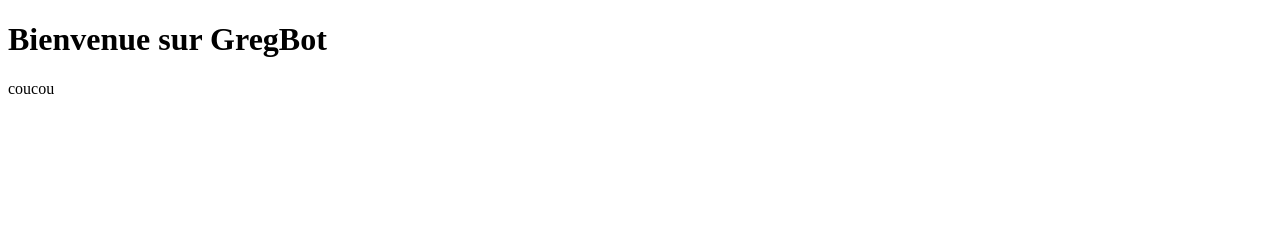
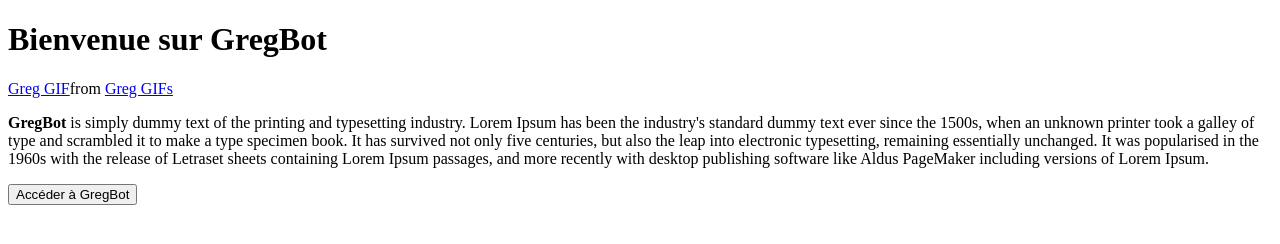
Before and after one commit to TomFnt/GregBot, a plain HTML site: page index.html in a window 1280 px wide. Drawn offline with Linux system fonts and the light colour scheme; a script that the page names is missing.

Commit message:
basic homepage

```diff
--- a/index.html
+++ b/index.html
@@ -8,6 +8,10 @@
 </head>
 <body>
 <h1>Bienvenue sur GregBot</h1>
-<p>coucou</p>
+<div class="tenor-gif-embed" data-postid="18420710" data-share-method="host" data-aspect-ratio="1.33333" data-width="100%"><a href="https://tenor.com/view/greg-gif-18420710">Greg GIF</a>from <a href="https://tenor.com/search/greg-gifs">Greg GIFs</a></div> <script type="text/javascript" async src="https://tenor.com/embed.js"></script>
+<p><strong>GregBot</strong> is simply dummy text of the printing and typesetting industry. Lorem Ipsum has been the industry's standard dummy text ever since the 1500s, when an unknown printer took a galley of type and scrambled it to make a type specimen book. It has survived not only five centuries, but also the leap into electronic typesetting, remaining essentially unchanged. It was popularised in the 1960s with the release of Letraset sheets containing Lorem Ipsum passages, and more recently with desktop publishing software like Aldus PageMaker including versions of Lorem Ipsum.</p>
+<button name="button">
+  Accéder à GregBot
+</button>
 </body>
 </html>
```
